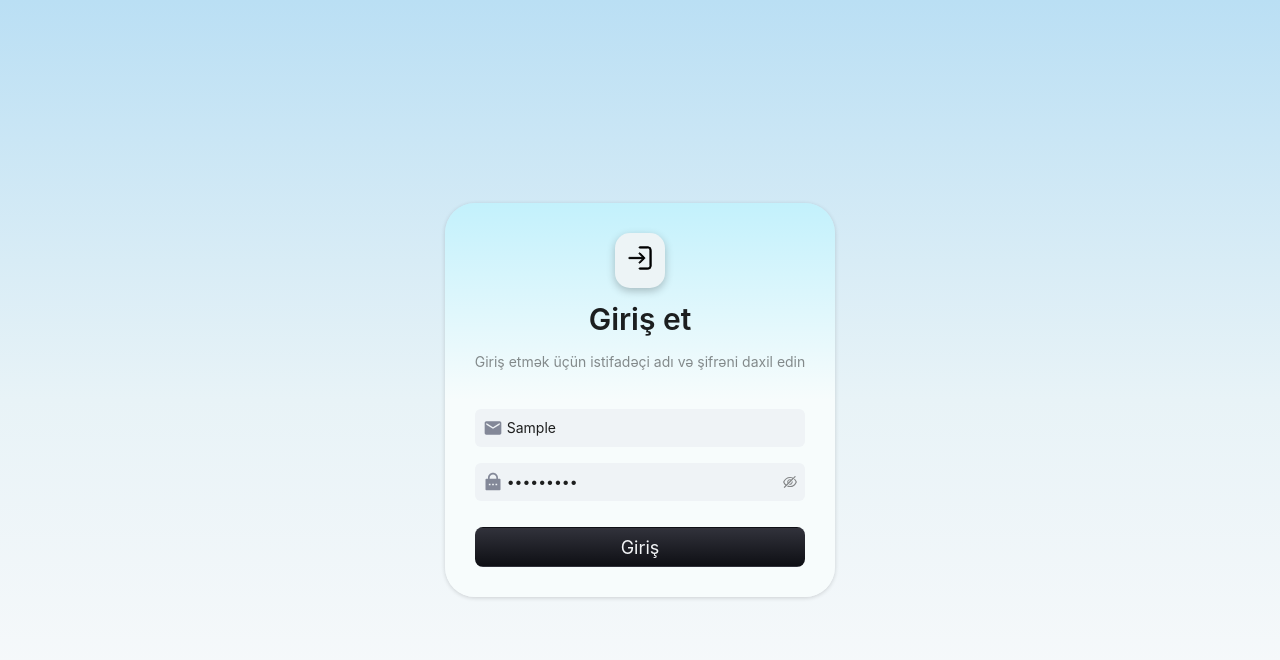
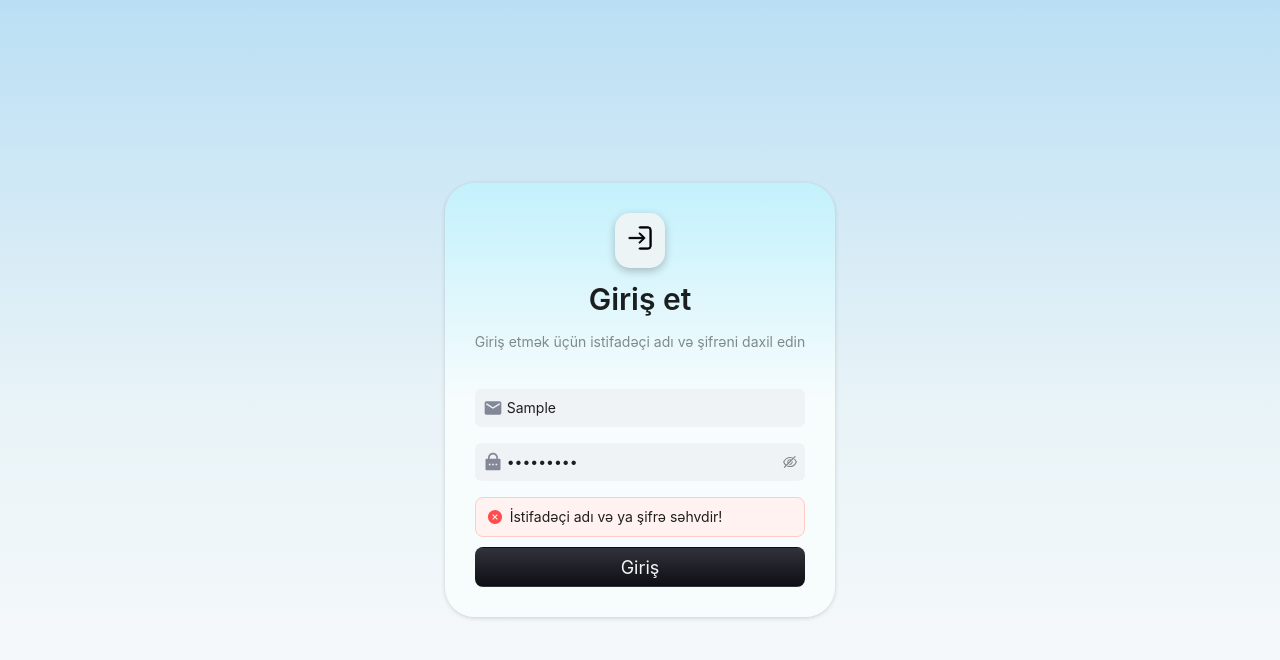
Before and after one commit to nurinail/AllStore-ERP, a React (Vite) app: page / in a window 1280 px wide. Both pictures are taken after typing "Sample", "Sample123" into the empty fields and a click on the button "Giriş". Shown: the top 660 px of the page. Built offline with nearby package versions, Linux system fonts and the light colour scheme; no server answers.

Commit message:
isError message updated

```diff
--- a/src/hooks/useLogin.ts
+++ b/src/hooks/useLogin.ts
@@ -6,7 +6,8 @@ import { handleIsAuthenticated } from "../features/globalSlice";
 const authUrl = "http://188.245.202.61/allstore-ms/v1/api/auth/login";
 
 export const useLogin = () => {
-  const [isLoading, setIsLoading] = useState(false);
+  const [isLoading, setIsLoading] = useState<boolean>(false);
+  const [isLogin,setIsLogin]=useState<boolean>(true)
   const dispatch = useDispatch();
 
   const login = async (value: LoginDto) => {
@@ -26,13 +27,17 @@ export const useLogin = () => {
       localStorage.setItem("accessToken", data.accessToken);
       localStorage.setItem("refreshToken", data.refreshToken);
       dispatch(handleIsAuthenticated(true));
+      setIsLogin(true);
     } else {
       dispatch(handleIsAuthenticated(false));
+      setIsLogin(false);
+
     }
 
     return response;
   } catch (error) {
     dispatch(handleIsAuthenticated(false));
+    setIsLogin(false);
     throw error;
   } finally {
     setIsLoading(false);
@@ -40,5 +45,5 @@ export const useLogin = () => {
 };
 
 
-  return { login, isLoading };
+  return { login, isLoading,isLogin };
 };
--- a/src/pages/Login/Login.tsx
+++ b/src/pages/Login/Login.tsx
@@ -1,6 +1,6 @@
 import classNames from "classnames";
 import { useForm, Controller } from "react-hook-form";
-import { Button, Flex, Form, Input, Space, Typography } from "antd";
+import { Alert, Button, Flex, Form, Input, Space, Typography } from "antd";
 import { EyeInvisibleOutlined, EyeTwoTone } from "@ant-design/icons";
 import { MdEmail } from "react-icons/md";
 import { RiLockPasswordFill } from "react-icons/ri";
@@ -10,7 +10,7 @@ import type { LoginDto } from "../../types/login";
 import { useLogin } from "../../hooks/useLogin";
 const { Text } = Typography;
 const Login = () => {
-  const { login, isLoading } = useLogin();
+  const { login, isLoading,isLogin } = useLogin();
   const {
     control,
     handleSubmit,
@@ -135,6 +135,15 @@ const Login = () => {
               <p className={style.error}>{errors.password?.message}</p>
             )}
           </Form.Item>
+         {
+          !isLogin&&(
+             <Alert
+          message="İstifadəçi adı və ya şifrə səhvdir!"
+          type="error"
+          showIcon
+          />
+          )
+         }
           <Button
             loading={isLoading}
             size="large"
```
